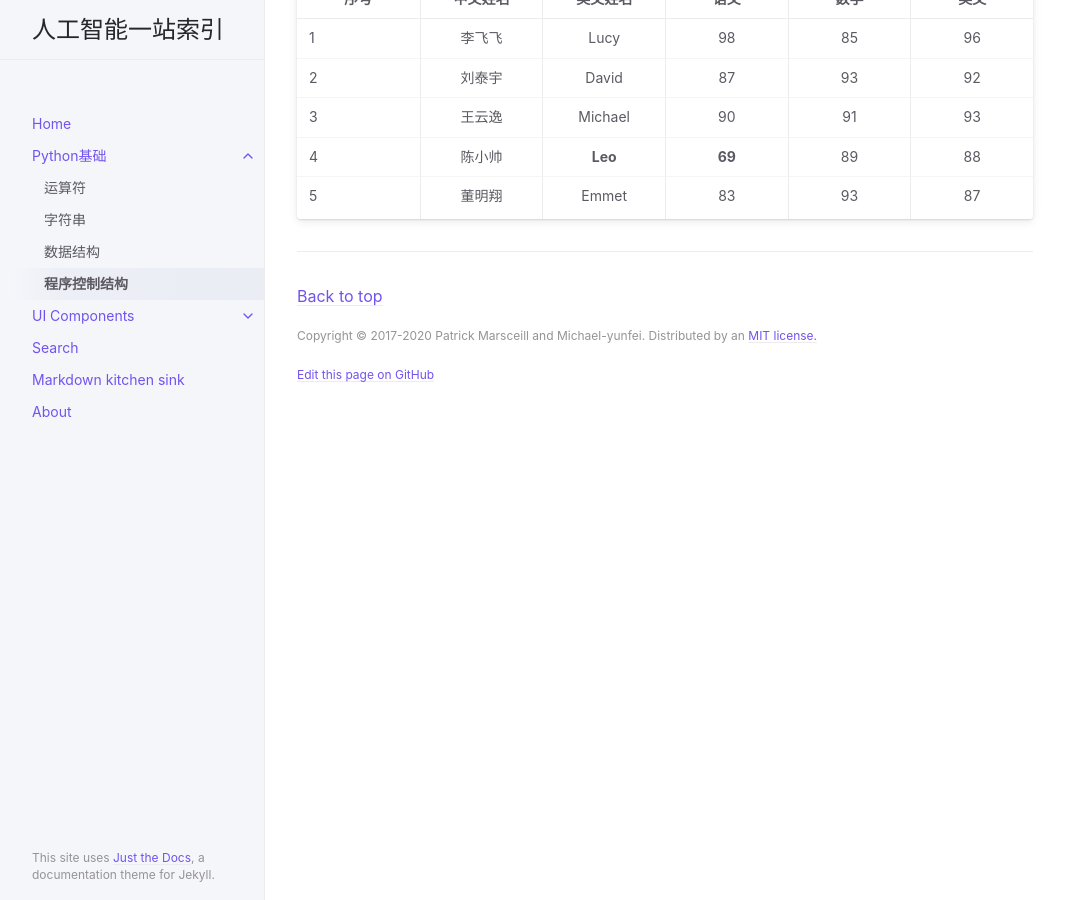
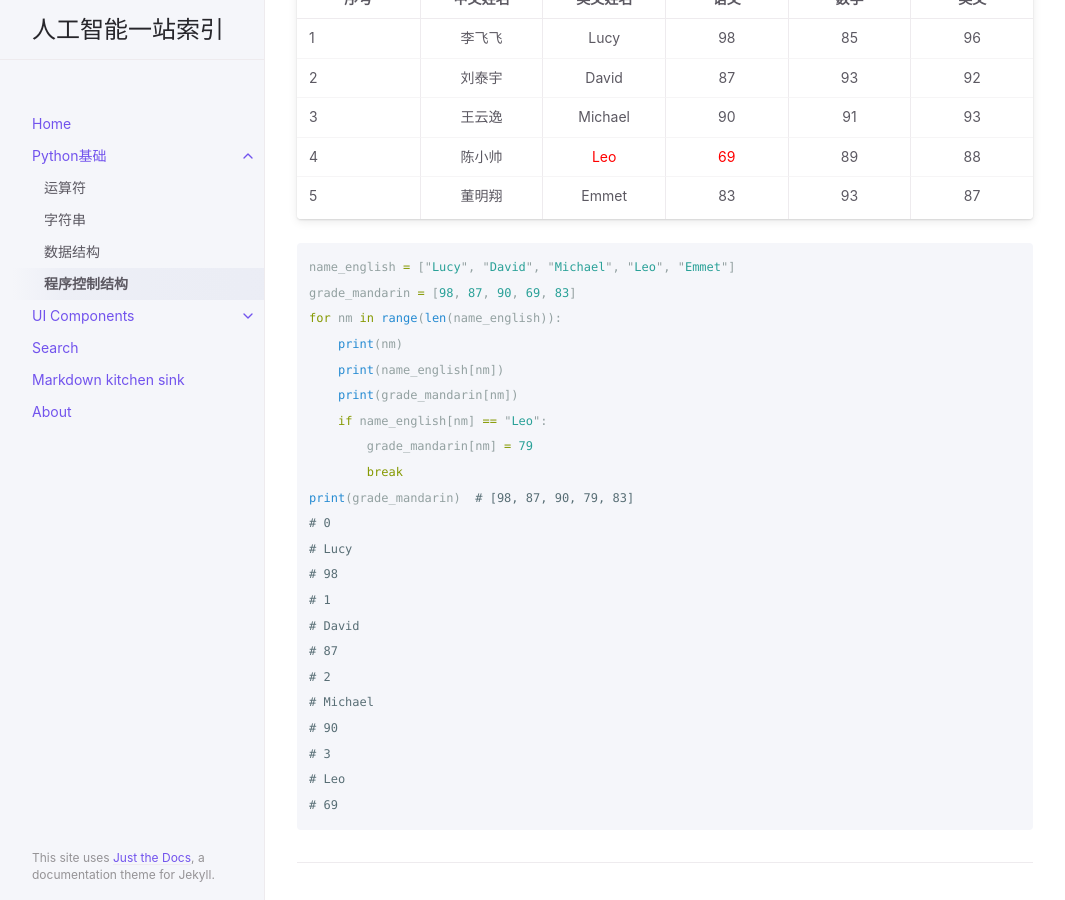
Before and after one commit to Michael-yunfei/avwebv2, a Jekyll site: the page built from docs/IntroPython/statement.md, in a window 1280 px wide and 900 px high, scrolled down 3478 px. Shown: the whole window, without its empty margins (107-1172 px from the left). Built offline with Jekyll 4.4.1, drawn with Linux system fonts in a browser that asks for light colours.

Commit message:
update loop code

````diff
--- a/docs/IntroPython/statement.md
+++ b/docs/IntroPython/statement.md
@@ -143,5 +143,30 @@ for i in range(4):
 |   1  |  李飞飞  |   Lucy   |  98  |  85  |  96  |
 |   2  |  刘泰宇  |   David  |  87  |  93  |  92  |
 |   3  |  王云逸  |  Michael |  90  |  91  |  93  |
-|   4  |  陈小帅  |    **Leo**   |  **69**  |  89  |  88  |
+|   4  |  陈小帅  |    <span style="color:red;">Leo</span>   |  <span style="color:red;">69</span> |  89  |  88  |
 |   5  |  董明翔  |   Emmet  |  83  |  93  |  87  |
+
+```python
+name_english = ["Lucy", "David", "Michael", "Leo", "Emmet"]
+grade_mandarin = [98, 87, 90, 69, 83]
+for nm in range(len(name_english)):
+    print(nm)
+    print(name_english[nm])
+    print(grade_mandarin[nm])
+    if name_english[nm] == "Leo":
+        grade_mandarin[nm] = 79
+        break
+print(grade_mandarin)  # [98, 87, 90, 79, 83]
+# 0
+# Lucy
+# 98
+# 1
+# David
+# 87
+# 2
+# Michael
+# 90
+# 3
+# Leo
+# 69
+```
````
